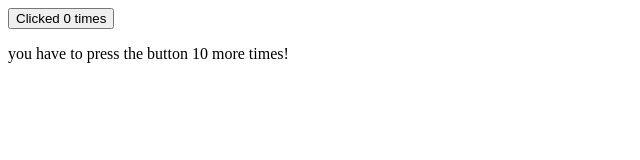
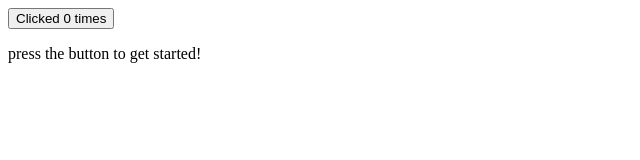
Before and after one commit to bzm3r/relearning-svelte, a SvelteKit app: page / in a window 1280 px wide. Shown: the top 160 px of the page, without its empty margins (0-640 px from the left). Built offline with nearby package versions, Linux system fonts and the light colour scheme.

Commit message:
svelte addition to HTML: else if block

```diff
--- a/src/tutorial/Tutorial.svelte
+++ b/src/tutorial/Tutorial.svelte
@@ -13,6 +13,8 @@
 
 {#if count > 10}
 	<p>{count} is greater than 10</p>
+{:else if count == 0}
+	<p>press the button to get started!</p>
 {:else}
 	<p>you have to press the button {10 - count} more times!</p>
 {/if}
```
